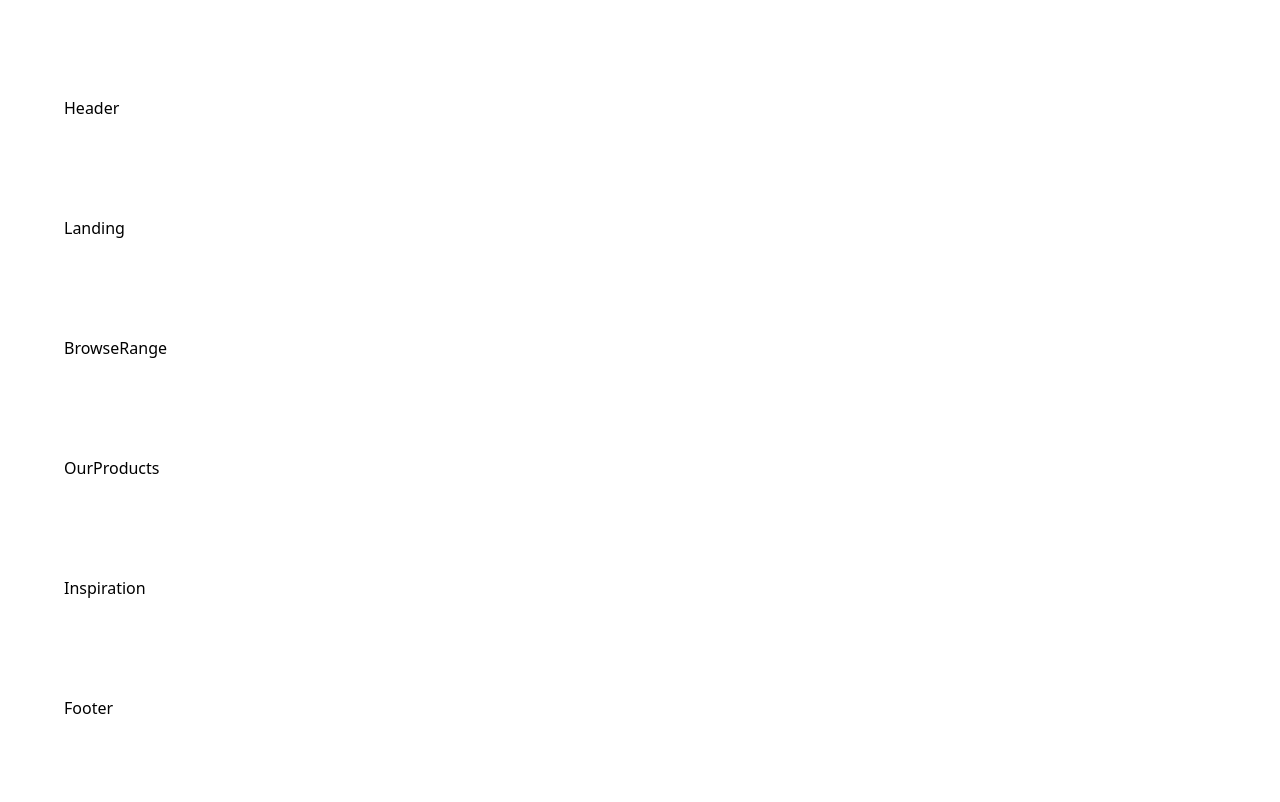
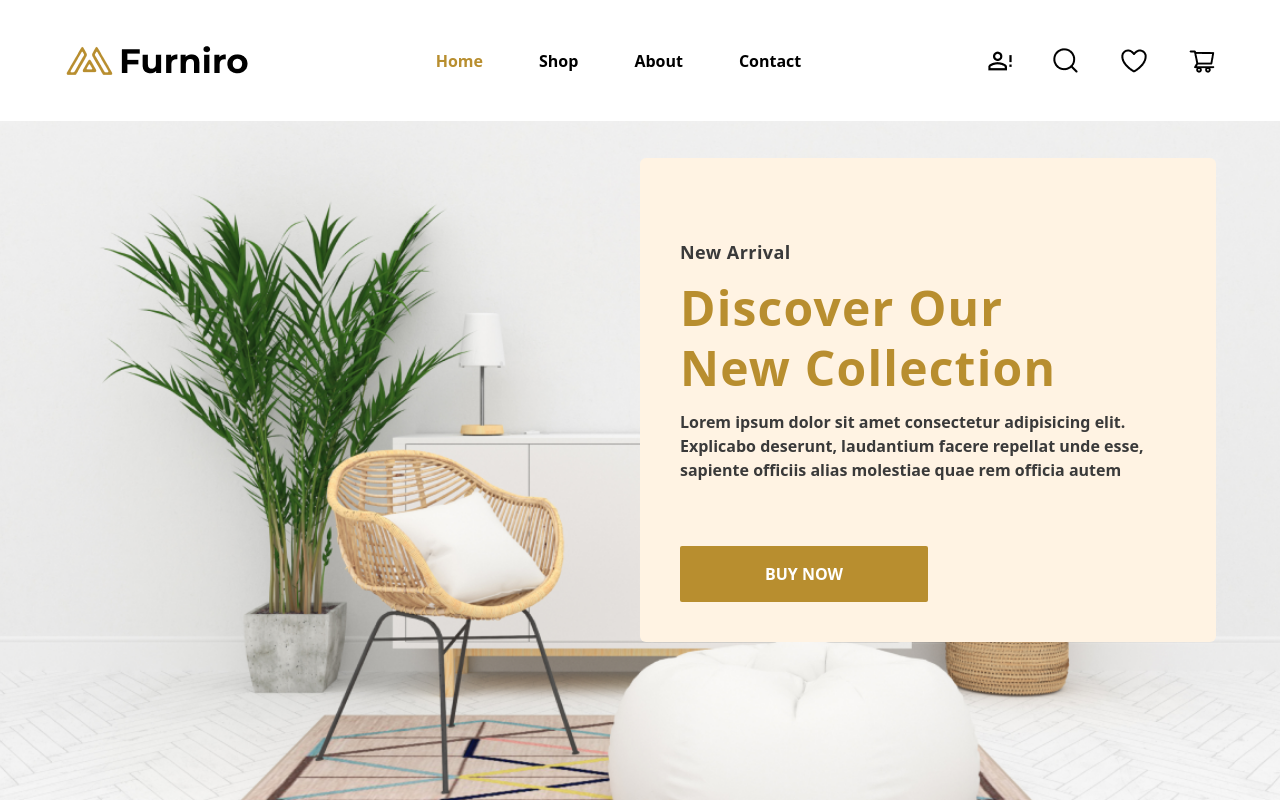
Before and after one commit to GiovanniL30/furniro-ecommerce, a React (Vite) app in the folder frontend/: page / in a window 1280 px wide. Shown: the top 802 px of the page. Built offline with nearby package versions, Linux system fonts and the light colour scheme.

Commit message:
finished the landing page and header

```diff
--- a/frontend/src/components/Header.jsx
+++ b/frontend/src/components/Header.jsx
@@ -1,11 +1,73 @@
 import React from 'react'
+import logo from '../assets/logo.png'
+import cart from '../assets/cart-icon.png'
+import heart from '../assets/heart-icon.png'
+import account from '../assets/account-icon.png'
+import search from '../assets/search-icon.png'
+import { navLinks } from '../constants'
+
+import { NavLink } from 'react-router-dom'
+
+const isActiveStyle = {
+  color: '#B88E2F',
+}
 
 const Header = () => {
   return (
-    <header className='max-container'>
-      <div>Header</div>
+    <header className='py-[2.5rem] max-container flex w-full items-center'>
+      <div>
+        <img src={logo} alt='logo' />
+      </div>
+
+      <ul className='gap-14 hidden lg:flex md:mx-auto'>
+        {navLinks.map((link) => {
+          return (
+            <li>
+              <NavLink
+                to={link.link}
+                style={({ isActive }) => (isActive ? isActiveStyle : {})}
+              >
+                <p className='font-semibold'>{link.name}</p>
+              </NavLink>
+            </li>
+          )
+        })}
+      </ul>
+
+      <ul className='gap-10 hidden lg:flex items-center'>
+        <li>
+          <IconButton image={account} />
+        </li>
+        <li>
+          <IconButton image={search} />
+        </li>
+        <li>
+          <IconButton image={heart} />
+        </li>
+        <li>
+          <IconButton image={cart} link='cart' isLink={true} />
+        </li>
+      </ul>
     </header>
   )
 }
 
+const IconButton = ({ image, link = '', isLink = false }) => {
+  return (
+    <>
+      {isLink ? (
+        <NavLink to={link}>
+          <button className='flex items-center justify-center'>
+            <img className='w-full' src={image} alt={image} />
+          </button>
+        </NavLink>
+      ) : (
+        <button className='flex items-center justify-center'>
+          <img className='w-full' src={image} alt={image} />
+        </button>
+      )}
+    </>
+  )
+}
+
 export default Header
--- /dev/null
+++ b/frontend/src/constants.js
@@ -0,0 +1,18 @@
+export const navLinks = [
+  {
+    name: 'Home',
+    link: '/',
+  },
+  {
+    name: 'Shop',
+    link: 'shop',
+  },
+  {
+    name: 'About',
+    link: 'about',
+  },
+  {
+    name: 'Contact',
+    link: 'contact',
+  },
+]
--- a/frontend/src/layout/MainLayout.jsx
+++ b/frontend/src/layout/MainLayout.jsx
@@ -6,7 +6,7 @@ import Footer from '../components/Footer'
 const MainLayout = () => {
   return (
     <div>
-      <div className='padding-t padding-x'>
+      <div className='padding-x absolute top-0 bg-white left-0 right-0 z-50'>
         <Header />
       </div>
       <div>
--- a/frontend/src/pages/Home.jsx
+++ b/frontend/src/pages/Home.jsx
@@ -9,7 +9,7 @@ import {
 function Home() {
   return (
     <div>
-      <section className='padding-t  padding-x'>
+      <section className='h-screen bg-black'>
         <Landing />
       </section>
       <section className='padding-t  padding-x'>
--- a/frontend/src/sections/home/Landing.jsx
+++ b/frontend/src/sections/home/Landing.jsx
@@ -1,7 +1,35 @@
 import React from 'react'
+import cover from '../../assets/landing-cover.png'
 
 const Landing = () => {
-  return <div className='max-container'>Landing</div>
+  return (
+    <div className='w-full h-full relative'>
+      <img
+        className='absolute w-full h-full object-cover'
+        src={cover}
+        alt='cover image'
+      />
+      <div className='padding-x 2xl:p-0 max-container  relative w-full h-full flex justify-center items-center'>
+        <div className='hidden md:flex lg:w-1/2'></div>
+        <div className='bg-primary_2 w-full lg:w-1/2  flex flex-col justify-center items-start p-5 rounded-md  pb-10 lg:p-10'>
+          <h1 className='text-font_color tracking-wide font-semibold pt-10 text-lg'>
+            New Arrival
+          </h1>
+          <h1 className='text-primary_1 font-bold text-5xl tracking-wide leading-tight py-3'>
+            Discover Our <br /> New Collection
+          </h1>
+          <p className='text-font_color font-semibold pb-16'>
+            Lorem ipsum dolor sit amet consectetur adipisicing elit. Explicabo
+            deserunt, laudantium facere repellat unde esse, sapiente officiis
+            alias molestiae quae rem officia autem
+          </p>
+          <button className='p-4 bg-primary_1 rounded-sm uppercase font-bold text-white w-1/2 hover:opacity-50 duration-500 ease-linear '>
+            Buy Now
+          </button>
+        </div>
+      </div>
+    </div>
+  )
 }
 
 export default Landing
```
